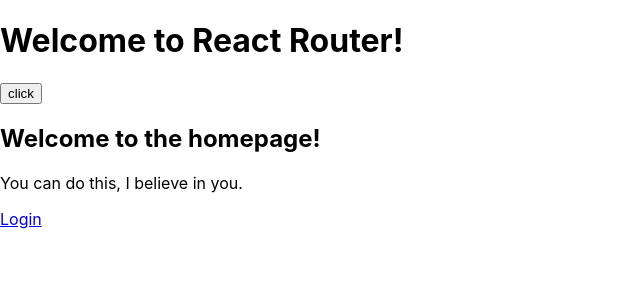
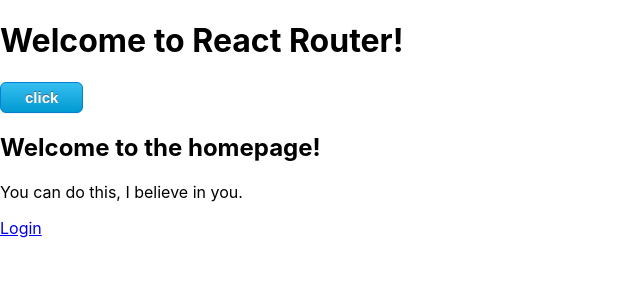
Before and after one commit to Team-Koncentrator/software-engineering-project, a React (Create React App) app in the folder frontend/: page / in a window 1280 px wide. Shown: the top 300 px of the page, without its empty margins (0-640 px from the left). Built offline with nearby package versions, Linux system fonts and the light colour scheme; the HTML template or start-up script is replaced by a standard one.

Commit message:
css to button

```diff
--- a/frontend/src/components/Button/Button.css
+++ b/frontend/src/components/Button/Button.css
@@ -0,0 +1,24 @@
+.myButton {
+  box-shadow: 0px 1px 0px 0px #f0f7fa;
+  background: linear-gradient(to bottom, #33bdef 5%, #019ad2 100%);
+  background-color: #33bdef;
+  border-radius: 6px;
+  border: 1px solid #057fd0;
+  display: inline-block;
+  cursor: pointer;
+  color: #ffffff;
+  font-family: Arial;
+  font-size: 15px;
+  font-weight: bold;
+  padding: 6px 24px;
+  text-decoration: none;
+  text-shadow: 0px -1px 0px #5b6178;
+}
+.myButton:hover {
+  background: linear-gradient(to bottom, #019ad2 5%, #33bdef 100%);
+  background-color: #019ad2;
+}
+.myButton:active {
+  position: relative;
+  top: 1px;
+}
```
